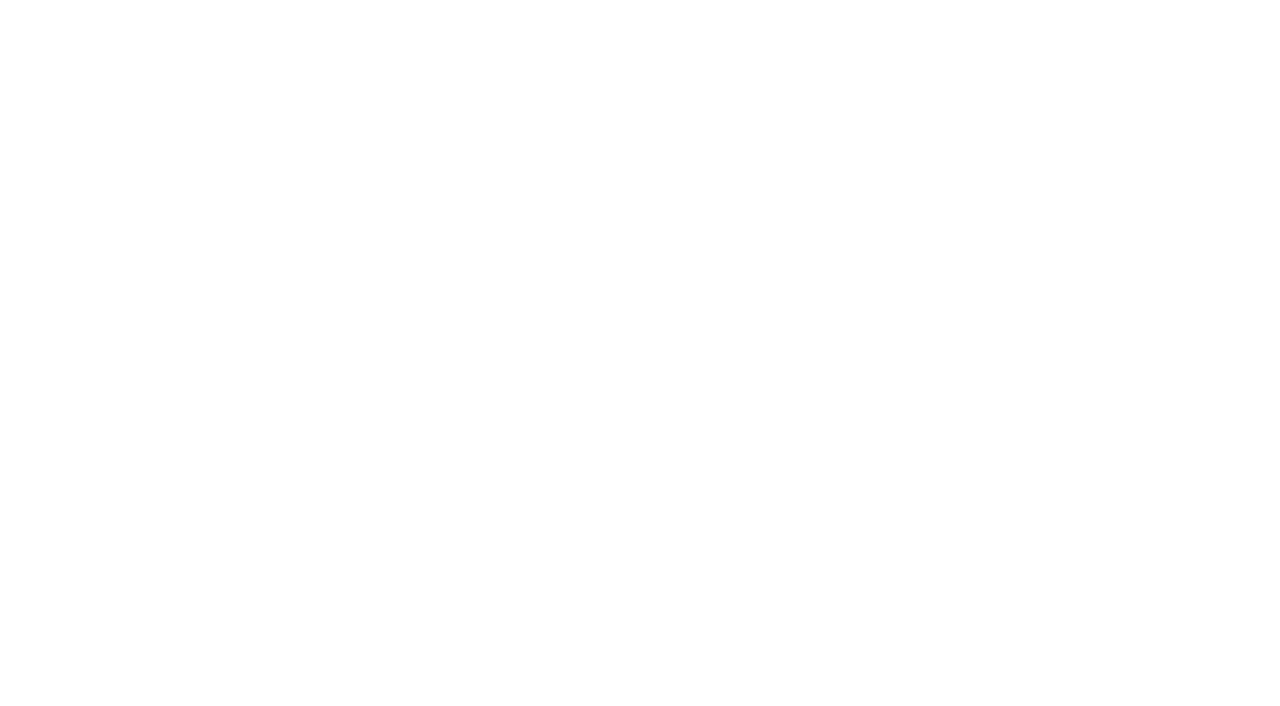
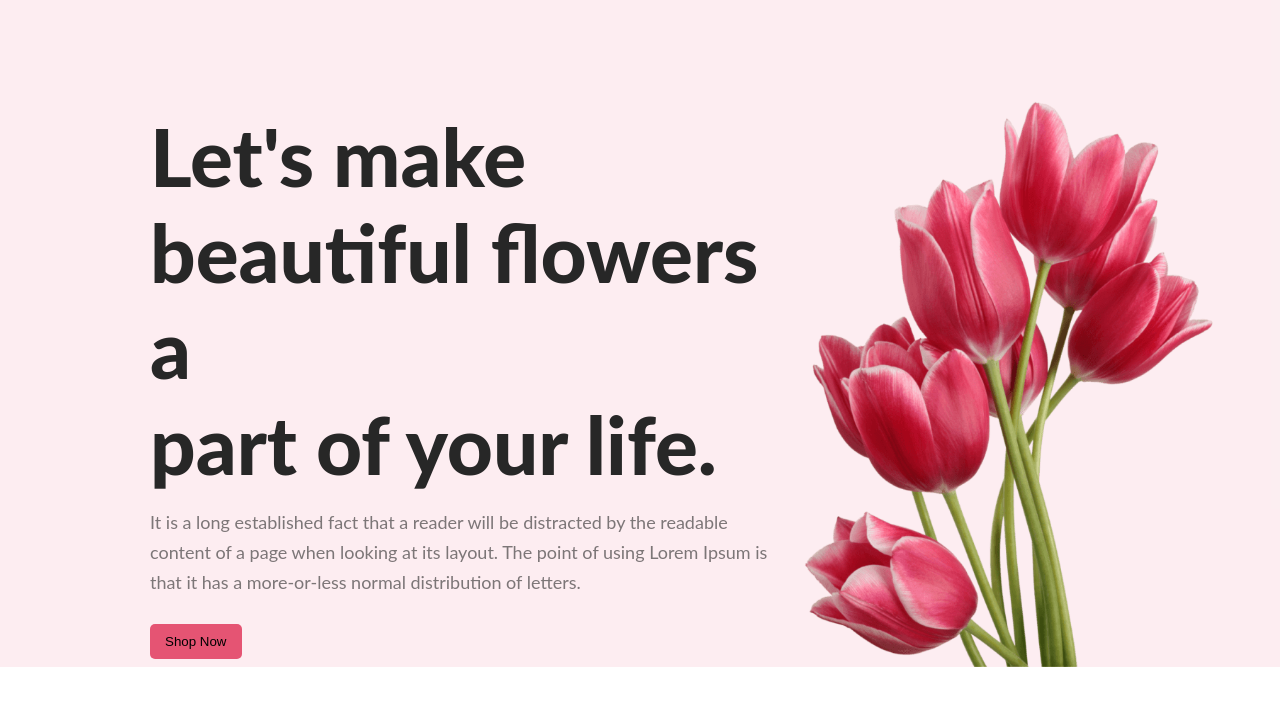
Before and after one commit to suruzzamanislam/flower-shop, a plain HTML site: page index.html in a window 1280 px wide. Drawn offline with Linux system fonts and the light colour scheme.

Commit message:
header section done

```diff
--- a/index.html
+++ b/index.html
@@ -10,7 +10,21 @@
 </head>
 
 <body>
+  <div class="header">
+    <div class="header-content">
+      <h1>
+        Let's make <br> beautiful flowers a <br> part of your life.
+      </h1>
+      <p>
+        It is a long established fact that a reader will be distracted by the readable content of a page when looking at
+        its
+        layout. The point of using Lorem Ipsum is that it has a more-or-less normal distribution of letters.
+      </p>
+      <button class="btn">Shop Now</button>
+    </div>
+    <img src="Flower Asset/pngwing 10.png" alt="">
 
+  </div>
 </body>
 
 </html>
--- a/styles/style.css
+++ b/styles/style.css
@@ -0,0 +1,48 @@
+* {
+  padding: 0;
+  margin: 0;
+}
+/* header style */
+.header {
+  background-color: rgba(229, 84, 115, 0.1);
+  display: flex;
+  justify-content: space-between;
+  align-items: center;
+  padding: 100px 150px 0;
+}
+.header img {
+  width: 450px;
+  flex-shrink: 0;
+}
+.header h1 {
+  color: #272727;
+  font-family: Lato;
+  font-size: 80px;
+  font-weight: 800;
+}
+.header p {
+  color: rgba(39, 39, 39, 0.6);
+  font-family: Lato;
+  font-size: 18px;
+  font-weight: 400;
+  width: 634px;
+  line-height: 30px; /* 166.667% */
+  padding: 15px 0;
+}
+
+.btn {
+  background: #e55473;
+  padding: 10px 15px;
+  border: none;
+  outline: none;
+  border-radius: 5px;
+  margin-top: 12px;
+}
+.btn:hover {
+  background-color: transparent;
+  color: black;
+  box-shadow: 1px 0px 4px black;
+  transition: 0.5s;
+  border: 1px solid #e55473;
+  cursor: pointer;
+}
```
